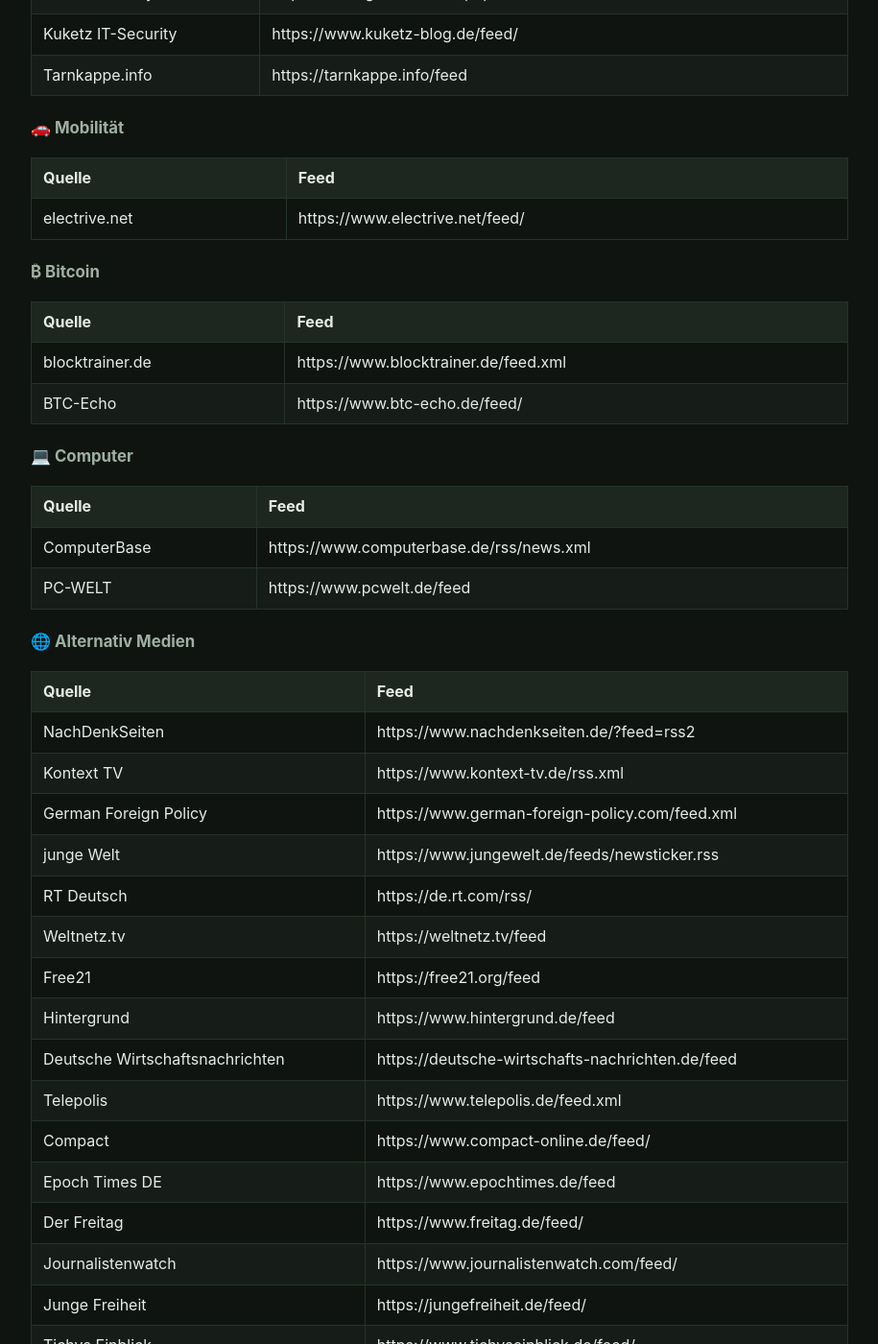
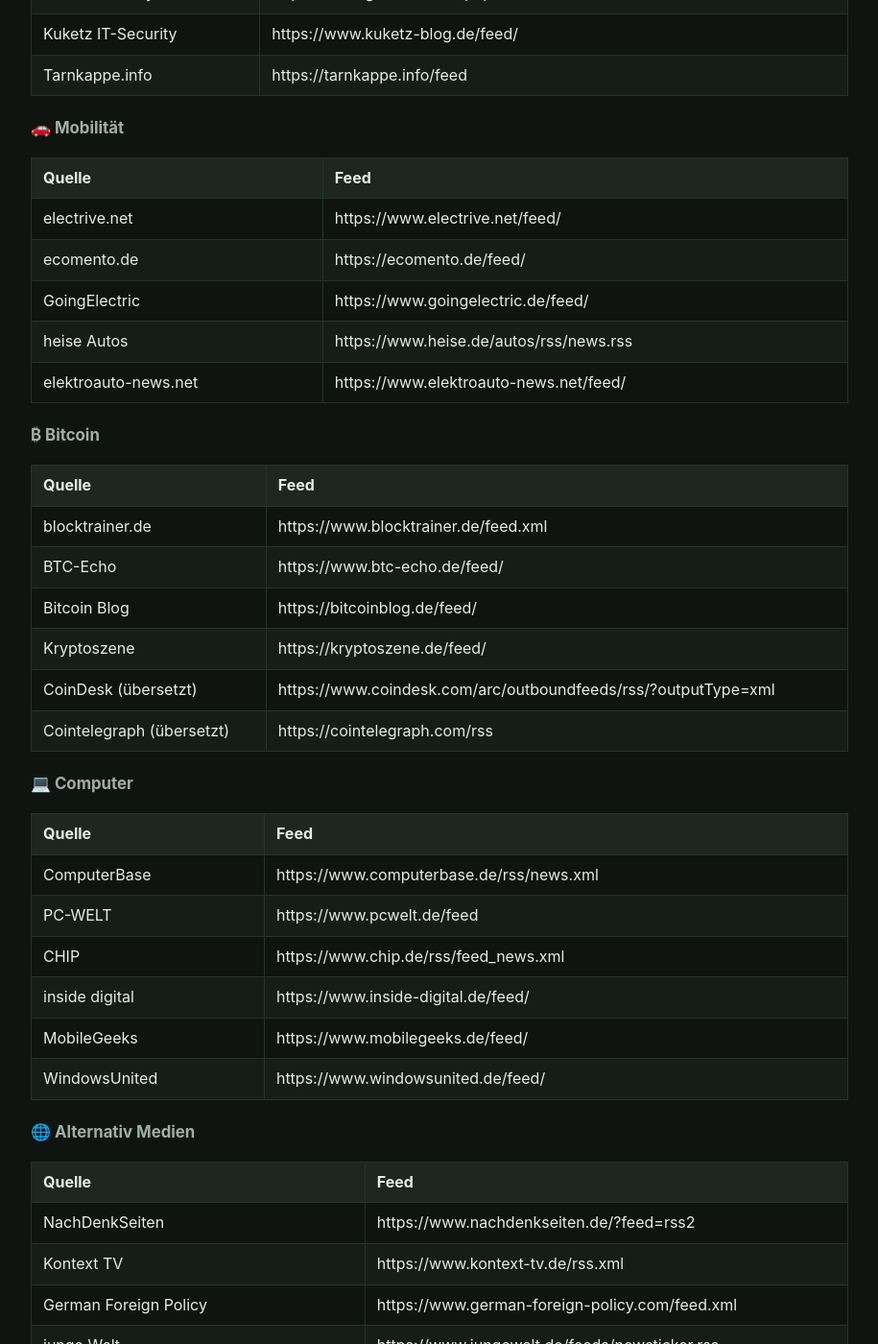
Before and after one commit to Ubuntu51/news-wiki, a Jekyll site: the page built from quellen.md, in a window 1280 px wide and 1400 px high, scrolled down 3018 px. Shown: the whole window at 96% size, without its empty margins (182-1097 px from the left). Built offline with Jekyll 4.4.1, drawn with Linux system fonts in a browser that asks for light colours; our own code applies the rules of GitHub Pages for plain Markdown files.

Commit message:
Quellen: neue Mobilitäts-, Bitcoin- und Computer-Feeds ergänzt

```diff
--- a/quellen.md
+++ b/quellen.md
@@ -97,6 +97,10 @@
 | Quelle | Feed |
 |---|---|
 | electrive.net | https://www.electrive.net/feed/ |
+| ecomento.de | https://ecomento.de/feed/ |
+| GoingElectric | https://www.goingelectric.de/feed/ |
+| heise Autos | https://www.heise.de/autos/rss/news.rss |
+| elektroauto-news.net | https://www.elektroauto-news.net/feed/ |
 
 ### ₿ Bitcoin
 
@@ -104,6 +108,10 @@
 |---|---|
 | blocktrainer.de | https://www.blocktrainer.de/feed.xml |
 | BTC-Echo | https://www.btc-echo.de/feed/ |
+| Bitcoin Blog | https://bitcoinblog.de/feed/ |
+| Kryptoszene | https://kryptoszene.de/feed/ |
+| CoinDesk (übersetzt) | https://www.coindesk.com/arc/outboundfeeds/rss/?outputType=xml |
+| Cointelegraph (übersetzt) | https://cointelegraph.com/rss |
 
 ### 💻 Computer
 
@@ -111,6 +119,10 @@
 |---|---|
 | ComputerBase | https://www.computerbase.de/rss/news.xml |
 | PC-WELT | https://www.pcwelt.de/feed |
+| CHIP | https://www.chip.de/rss/feed_news.xml |
+| inside digital | https://www.inside-digital.de/feed/ |
+| MobileGeeks | https://www.mobilegeeks.de/feed/ |
+| WindowsUnited | https://www.windowsunited.de/feed/ |
 
 ### 🌐 Alternativ Medien
 
```
